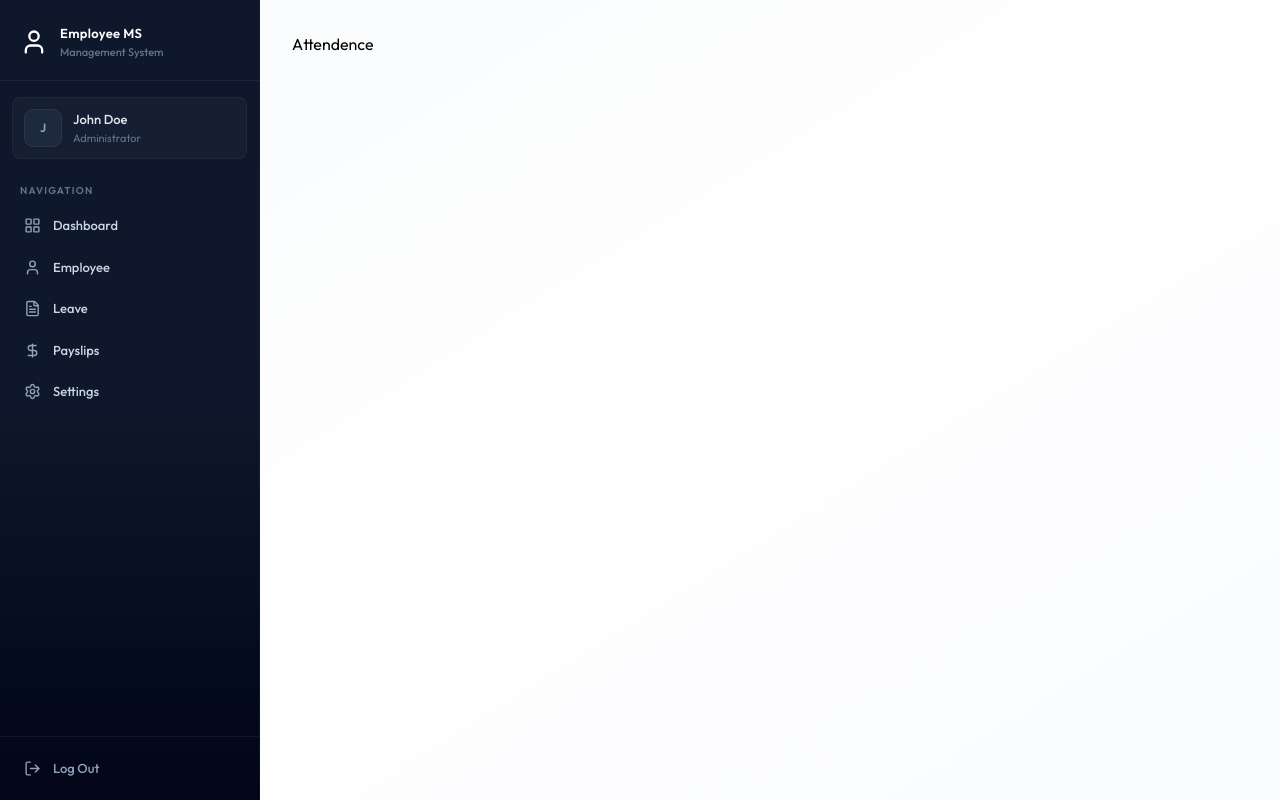
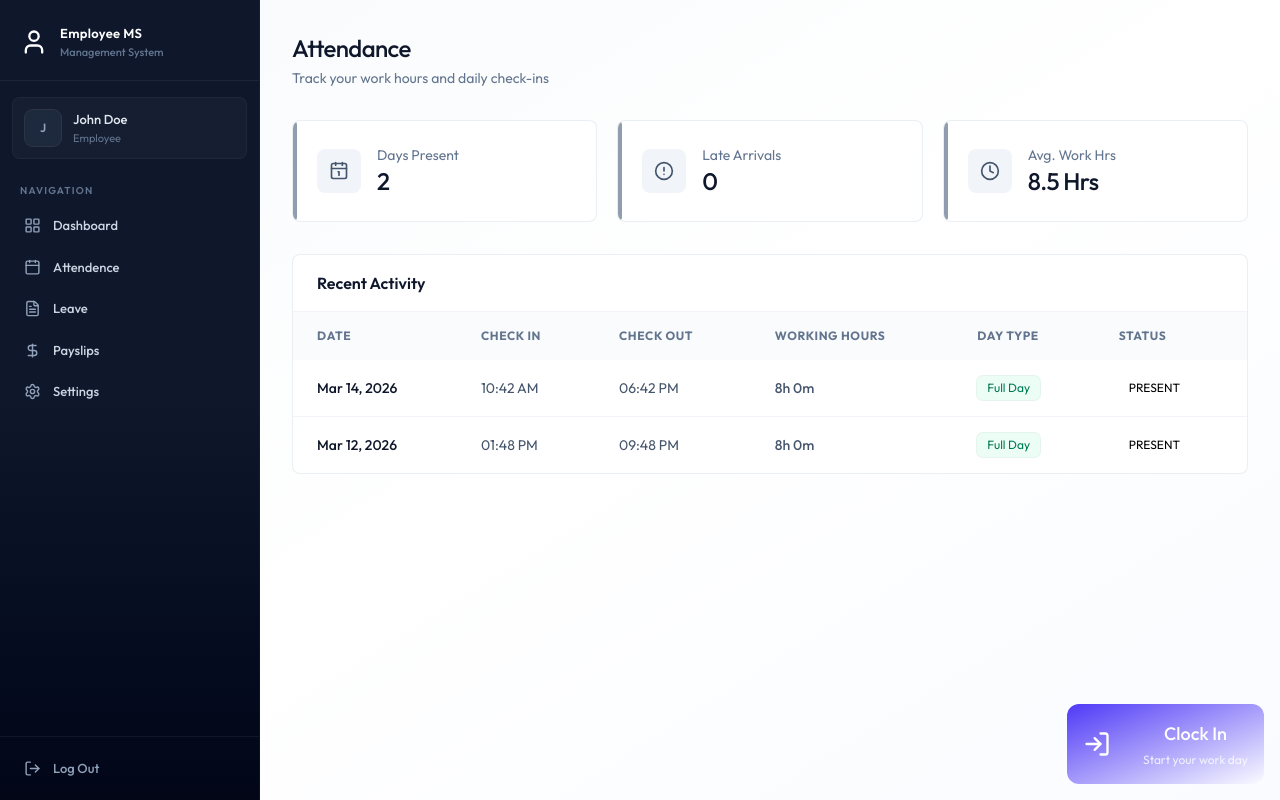
Before and after one commit to NikitaKopnar/EMS---employee-management-system, a React (Vite) app in the folder client/: page /Attendence in a window 1280 px wide. Built offline with nearby package versions, Linux system fonts and the light colour scheme.

Commit message:
Attendance page UI completed

```diff
--- a/client/package.json
+++ b/client/package.json
@@ -11,6 +11,7 @@
   },
   "dependencies": {
     "@tailwindcss/vite": "^4.3.0",
+    "date-fns": "^4.3.0",
     "lucide-react": "^1.14.0",
     "react": "^19.2.6",
     "react-dom": "^19.2.6",
--- a/client/src/components/SideBar.jsx
+++ b/client/src/components/SideBar.jsx
@@ -14,10 +14,10 @@
         setMobileOpen(false);
     },[pathname]);
 
-    const role = "ADMIN" || "EMPLOYEE";
+    const role = "" || "EMPLOYEE";
     const navItems = [
         {name:"Dashboard", href:"/dashboard", icon: LayoutGridIcon},
-        role === "ADMIN" ?{name:"Employee", href:"/employee", icon: UserIcon}:{name:"Attendance", href:"/attendance", icon: CalendarIcon},
+        role === "ADMIN" ?{name:"Employee", href:"/employee", icon: UserIcon}:{name:"Attendence", href:"/attendence", icon: CalendarIcon},
         {name:"Leave", href:"/leave", icon: FileTextIcon},
         {name:"Payslips", href:"/payslips", icon: DollarSignIcon},
         {name:"Settings", href:"/settings", icon: SettingsIcon},
--- /dev/null
+++ b/client/src/components/attendence/AttendenceHistory.jsx
@@ -0,0 +1,78 @@
+import React from 'react'
+import { getDayTypeDisplay, getWorkingHoursDisplay } from '../../assets/assets';
+import {format} from 'date-fns'
+const AttendenceHistory = ({history}) => {
+  return (
+    <div className='card overflow-hidden'>
+        <div className='px-6 py-4 border-b border-slate-100'>
+            <h3 className='font-semibold text-slate-900'>
+                Recent Activity
+            </h3>
+        </div>
+        <div className='overflow-x-auto'>
+            <table className='table-modern'>
+                <thead>
+                    <tr>
+                        <th className='px-6 py-4'>Date</th>
+                        <th className='px-6 py-4'>Check In</th>
+                        <th className='px-6 py-4'>Check Out</th>
+                        <th className='px-6 py-4'>Working Hours</th>
+                        <th className='px-6 py-4'>Day Type</th>
+                        <th className='px-6 py-4'>Status</th>
+                    </tr>
+                </thead>
+                <tbody>
+                    {history.length === 0 ? (
+                        <tr>
+                            <td colSpan={6} className='text-center py-12 text-slated-400'>No records forund</td>
+                        </tr>
+                    ):(
+                        history.map((record)=>{
+                            const dayType = getDayTypeDisplay(record);
+                            return(
+                                <tr key={record._id || record.id}>
+                                    <td className='px-6 py-4 font-medium text-slate-900'>
+                                        {format(new Date(record.date)," MMM dd, yyyy")}
+                                    </td>
+
+                                     <td className='px-6 py-4 text-slate-600'>
+                                    {record.checkIn ?
+                                    format(new Date(record.checkIn), "hh:mm a"):"-"}
+                                    </td>
+
+                                    <td className='px-6 py-4 text-slate-600'>
+                                    {record.checkOut ?
+                                    format(new Date(record.checkOut), "hh:mm a"):"-"}
+                                    </td>
+
+                                    <td className='px-6 py-4 text-slate-600 font-medium'>
+                                    {getWorkingHoursDisplay(record)}
+                                    </td>
+
+                                   <td className='px-6 py-4'>
+                                    {dayType.label !== "-" ? (
+                                        <span className={`badge ${dayType.className}`}>
+                                            {dayType.label}
+                                        </span>
+                                    ) : (
+                                        "-"
+                                    )}
+                                </td>
+                                 <td className='px-6 py-4'>
+                                    <span className={`badge ${record.status === "PRESENT"? "badge Success":record.status === "LATE"?"badge-warning":"badge.danger"}`}>
+                                        {record.status}
+                                    </span>
+                                </td>
+                                </tr>
+                            )
+                        })
+                    )
+                    }
+                </tbody>
+            </table>
+        </div>
+    </div>
+  )
+}
+
+export default AttendenceHistory;
--- /dev/null
+++ b/client/src/components/attendence/AttendenceStats.jsx
@@ -0,0 +1,31 @@
+import { AlertCircle, Calendar1Icon, ClockIcon } from 'lucide-react';
+import React from 'react'
+
+
+const AttendenceStats = ({history}) => {
+    const totalPresent = history.filter((h)=>h.status === 'PRESENT' | h.status==="LATE").length;
+    const totalLate = history.filter((h)=>h.status === 'LATE').length;
+    const stats = [
+        {label:"Days Present",value:totalPresent, icon:Calendar1Icon},
+        {label:"Late Arrivals",value:totalLate, icon:AlertCircle},
+        {label:"Avg. Work Hrs",value:"8.5 Hrs", icon:ClockIcon}
+    ]
+  return (
+    <div className='grid grid-cols-1 sm:grid-cols-3 gap-4 sm:gap-5 mb-8'>
+        {stats.map((s)=>(
+            <div key={s.label} className='card card-hover -5 sm:p-6 flex items-center gap-4 relative overflow-hidden group'>
+                <div className='absolute left-0 top-0 bottom-0 w-1 rounded-r-full bg-slate-500/70 group-hover:bg-indigo-500/70' />
+                <div className='p-3 bg-slate-100 rounded-lg group-hover:bg-indigo-50 transition-colors duration-200'>
+                    <s.icon className='w-5 h-5 text-slate-600 group-hover:text-indigo-600 transition-colors duration-200'/>
+                </div>
+                <div>
+                    <p className='text-sm text-slate-500'>{s.label}</p>
+                    <p className='text-2xl font-medium text-slate-900 tracking-tight'>{s.value}</p>
+                </div>
+            </div>
+        ))}
+    </div>
+  )
+}
+
+export default AttendenceStats;
--- /dev/null
+++ b/client/src/components/attendence/CheckInButton.jsx
@@ -0,0 +1,39 @@
+import React, { useState } from 'react'
+import { LogOutIcon, LogInIcon } from 'lucide-react'
+const CheckInButton = ({todayRecord, onAction}) => {
+    const [loading, setLoading] = useState(false);
+    const handleAttendance = async()=>{
+        setLoading(true);
+        setTimeout(()=>{
+            setLoading(false);
+            onAction();
+        },1000)
+    }
+    if(todayRecord?.checkOut) {
+        return(
+            <div className='flex flex-col items-center justify-center p-8 bg-slate-50 rounded-2xl border border-slate-200'>
+                <h3 className='text-lg font-bold text-slate-900'>Work day completed</h3>
+                <p className='text-slate-500 text-sm mt-1'>Great Job! See you tomorrow</p>
+            </div>
+        )
+    }
+    const isCheckedIn = !!todayRecord?.isCheckedIn;
+  return (
+    <div className='absolute bottom-4 right-4 flex flex-col z-1'>
+        <button onClick={handleAttendance} disabled={loading} className={`w-full max-w-xs flex justify-between items-center gap-8 p-4 rounded-xl bg-linear-to-br text-white ${isCheckedIn?"from-slate-700 to-slate-900":"from-indigo-600 to-indogo-700"}`}>
+           {loading ?<Loader2Icon className="size-7 animate-spin"/>:isCheckedIn?<LogOutIcon />:<LogInIcon className="size-7"/>}
+
+           <div className='relative flex flex-col items-center text-center'>
+            <h2 className='text-lg font-medium mb-1'>
+                {loading?"Processing ....":isCheckedIn?"Clock out":"Clock In"}
+            </h2>
+            <p className='text-xs opacity-80'>
+                {isCheckedIn?"Click to end your shift":"Start your work day"}
+            </p>
+           </div>
+        </button>
+    </div>
+  )
+}
+
+export default CheckInButton;
--- a/client/src/pages/Attendence.jsx
+++ b/client/src/pages/Attendence.jsx
@@ -1,8 +1,47 @@
-import React from 'react'
+import React, { useEffect, useState, useCallback } from 'react'
+import { dummyAttendanceData } from '../assets/assets';
+import Loading from '../components/Loading';
+import CheckInButton from '../components/attendence/CheckInButton';
+import AttendenceStats from '../components/attendence/AttendenceStats';
+import AttendenceHistory from '../components/attendence/attendenceHistory';
+function Attendence() {
+  const [history,setHistory] = useState([]);
+  const [loading, setLoading] = useState(true);
+  const [isDeleted, setIsDeleted] = useState(false);
 
-function Attendence() {
+  const fetchData = useCallback(async ()=>{
+    setHistory(dummyAttendanceData);
+    setTimeout(()=>{
+      setLoading(false)
+    },1000)
+  },[]);
+  useEffect(()=>{
+    fetchData();
+  },[fetchData]);
+  if(loading) return <Loading />
+  const today = new Date();
+  today.setHours(0,0,0,0)
+  const todayRecord = history.find((r)=> new Date(r.date).toDateString()===today.toDateString());
   return (
-    <div>Attendence</div>
+    <div className='animate-fade-in'>
+      <div className='page-header'>
+        <h1 className='page-title'>Attendance</h1>
+        <p className='page-subtitle'>Track your work hours and daily check-ins</p>
+      </div>
+      {isDeleted ? (
+        <div className='mb-8 p-6 bg-rose-50 border border-rose-200 rounded-2xl text-center'>
+            <p className='text-rose-600'>
+              You can no longer clock in or out because your employee records have been marked as deleted
+            </p>
+        </div>
+      ): (
+        <div className='mb-8'>
+         <CheckInButton todayRecord={todayRecord} onAction={fetchData}/>
+        </div>
+      )}
+      <AttendenceStats history={history}/>
+      <AttendenceHistory history={history}/>
+    </div>
   )
 }
 
--- a/client/src/pages/Employee.jsx
+++ b/client/src/pages/Employee.jsx
@@ -17,11 +17,11 @@
     setTimeout(()=>{
       setLoading(false);
     },1000)
-  }, []);
+  }, [selectedDept]);
 
   useEffect(()=>{
     fetchEmployees();
-  },[]);
+  },[fetchEmployees]);
 
   const filtered = employees.filter((emp)=> `${emp.firstName} ${emp.lastName} ${emp.position}`.toLocaleLowerCase().includes(search.toLocaleLowerCase()))
 
```
Also changed, not shown: 1 other file (tests, documents, lock files or other folders).
